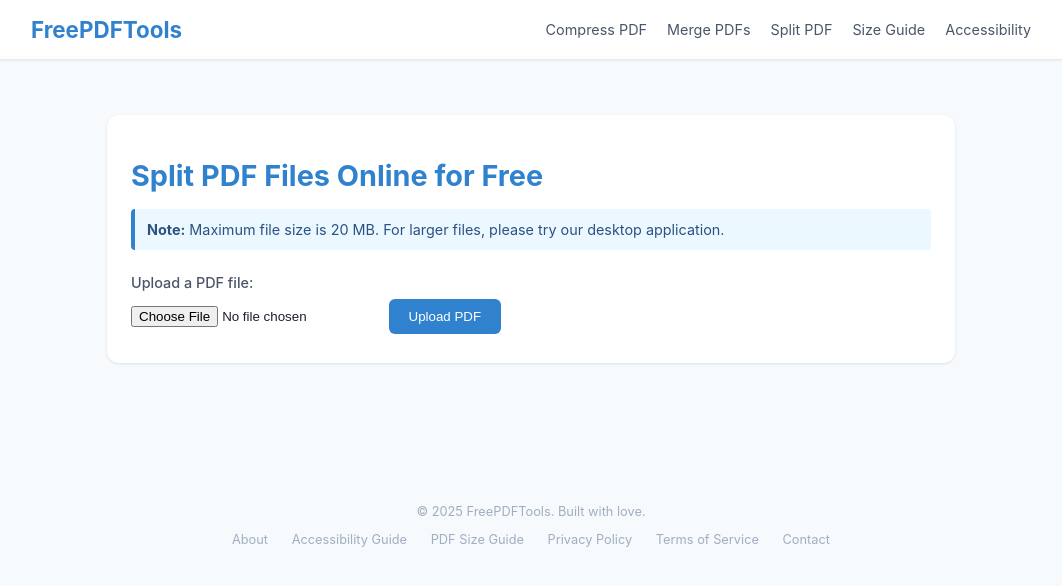
After one commit to someentropy/pdf-tools-site, a Flask app: page /split-pdf in a window 1280 px wide. The commit adds this page. Shown: the top 586 px of the page, without its empty margins (109-1171 px from the left). Run offline with Flask 3, Linux system fonts and the light colour scheme.

Commit message:
split function added

```diff
--- a/app/routes.py
+++ b/app/routes.py
@@ -1,7 +1,9 @@
+
 import subprocess
 import os
+import zipfile  # New import for PDF splitting
 from flask import Blueprint, render_template, request, send_file, current_app, redirect, url_for
-from PyPDF2 import PdfMerger
+from PyPDF2 import PdfMerger, PdfReader, PdfWriter  # Update PyPDF2 imports for splitting
 from werkzeug.utils import secure_filename
 import pikepdf
 from flask import send_from_directory
@@ -261,6 +263,8 @@ def contact():
 
 
 # Generate a sitemap.xml dynamically
+# Update this function in routes.py
+
 @app_routes.route("/sitemap.xml")
 def sitemap():
     """Generate a dynamic sitemap."""
@@ -268,6 +272,7 @@ def sitemap():
         {"loc": "/", "priority": "1.0"},
         {"loc": "/compress-pdf-online", "priority": "0.8"},
         {"loc": "/merge-pdf-files", "priority": "0.8"},
+        {"loc": "/split-pdf", "priority": "0.8"},
         {"loc": "/pdf-file-size-guide", "priority": "0.7"},
         {"loc": "/pdf-accessibility-guide", "priority": "0.7"},
         {"loc": "/about", "priority": "0.5"},
@@ -368,3 +373,54 @@ def delete_message():
         return redirect(f"/admin/messages?key={request.args.get('key')}&deleted=true")
     else:
         return "File not found", 404
+
+
+@app_routes.route("/split-pdf", methods=["GET", "POST"])
+def split_pdf():
+    if request.method == "POST":
+        if "file" in request.files:
+            file = request.files["file"]
+            if file.filename == "":
+                return render_template("split.html", error="No file selected")
+
+            filename = secure_filename(file.filename)
+            upload_path = os.path.join(UPLOAD_FOLDER, filename)
+            file.save(upload_path)
+
+            # Read the uploaded PDF
+            pdf_reader = PdfReader(upload_path)
+            total_pages = len(pdf_reader.pages)
+
+            return render_template("split.html", uploaded_file=filename, total_pages=total_pages)
+
+        elif "filename" in request.form:
+            filename = request.form.get("filename")
+            selected_pages = request.form.getlist("pages")
+
+            if not selected_pages:
+                return render_template("split.html", error="No pages selected")
+
+            input_path = os.path.join(UPLOAD_FOLDER, filename)
+            zip_filename = f"selected_pages_{os.path.splitext(filename)[0]}.zip"
+            zip_path = os.path.join(UPLOAD_FOLDER, zip_filename)
+
+            pdf_reader = PdfReader(input_path)
+
+            with zipfile.ZipFile(zip_path, "w") as zipf:
+                for page_num in selected_pages:
+                    page_index = int(page_num) - 1
+                    if 0 <= page_index < len(pdf_reader.pages):
+                        writer = PdfWriter()
+                        writer.add_page(pdf_reader.pages[page_index])
+
+                        page_filename = f"page_{page_num}.pdf"
+                        page_path = os.path.join(UPLOAD_FOLDER, page_filename)
+
+                        with open(page_path, "wb") as f:
+                            writer.write(f)
+                        zipf.write(page_path, arcname=page_filename)
+                        os.remove(page_path)
+
+            return render_template("split.html", success=True, download_link=f"/download?filename={zip_filename}")
+
+    return render_template("split.html")
--- a/app/templates/about.html
+++ b/app/templates/about.html
@@ -37,10 +37,11 @@
   <h2 style="font-size: 1.4rem; color: #2d3748; margin: 24px 0 16px;">Our Tools</h2>
 
   <div style="color: #4a5568; line-height: 1.6; margin-bottom: 24px;">
-    <p>We currently offer two core tools with plans to expand our offerings:</p>
+    <p>We currently offer three core tools with plans to expand our offerings:</p>
     <ul style="padding-left: 20px; margin: 16px 0;">
       <li><a href="/compress-pdf-online" style="color: #3182ce; text-decoration: none; font-weight: 500;">PDF Compression</a> — Reduce file sizes while maintaining quality</li>
       <li><a href="/merge-pdf-files" style="color: #3182ce; text-decoration: none; font-weight: 500;">PDF Merger</a> — Combine multiple documents into one file</li>
+      <li><a href="/split-pdf" style="color: #3182ce; text-decoration: none; font-weight: 500;">PDF Splitter</a> — Extract pages or split documents into separate files</li>
     </ul>
     <p>We also provide educational resources to help you work more effectively with PDFs:</p>
     <ul style="padding-left: 20px; margin: 16px 0;">
@@ -54,7 +55,7 @@
   <div style="color: #4a5568; line-height: 1.6; margin-bottom: 24px;">
     <p>We're continuously working to improve our existing tools and develop new features based on user feedback. Our roadmap includes:</p>
     <ul style="padding-left: 20px; margin: 16px 0;">
-      <li>PDF splitting tools</li>
+      <li>PDF to Word conversion</li>
       <li>Page rotation and reordering</li>
       <li>Basic PDF editing capabilities</li>
       <li>Form filling functionalities</li>
--- a/app/templates/layout.html
+++ b/app/templates/layout.html
@@ -89,6 +89,7 @@
       <nav class="mobile-center" style="display: flex; gap: 20px;" aria-label="Main Navigation">
         <a class="nav-link" href="/compress-pdf-online" style="font-size: 0.9rem; color: #4a5568; text-decoration: none; transition: color 0.2s;">Compress PDF</a>
         <a class="nav-link" href="/merge-pdf-files" style="font-size: 0.9rem; color: #4a5568; text-decoration: none; transition: color 0.2s;">Merge PDFs</a>
+        <a class="nav-link" href="/split-pdf" style="font-size: 0.9rem; color: #4a5568; text-decoration: none; transition: color 0.2s;">Split PDF</a>
         <a class="nav-link" href="/pdf-file-size-guide" style="font-size: 0.9rem; color: #4a5568; text-decoration: none; transition: color 0.2s;">Size Guide</a>
         <a class="nav-link" href="/pdf-accessibility-guide" style="font-size: 0.9rem; color: #4a5568; text-decoration: none; transition: color 0.2s;">Accessibility</a>
       </nav>
--- /dev/null
+++ b/app/templates/split.html
@@ -0,0 +1,72 @@
+{% extends "layout.html" %}
+{% block title %}Split PDF Files Online - Extract Pages Free | FreePDFTools{% endblock %}
+{% block description %}Split PDF files online for free. Extract specific pages or split a PDF into multiple files with our fast, secure tool. No signup required, instant download.{% endblock %}
+{% block keywords %}split PDF, extract PDF pages, divide PDF, PDF splitter, separate PDF pages{% endblock %}
+{% block og_title %}Split PDF Files Online for Free | FreePDFTools{% endblock %}
+{% block og_description %}Split PDF files and extract specific pages online for free. No signup required, fast and secure PDF splitting.{% endblock %}
+
+{% block content %}
+<div style="max-width: 800px; margin: 40px auto; padding: 24px; background-color: white; border-radius: 12px; box-shadow: 0 1px 3px rgba(0,0,0,0.1);">
+  <h1 style="font-size: 1.8rem; font-weight: bold; color: #3182ce; margin-bottom: 16px;">Split PDF Files Online for Free</h1>
+
+  <!-- File size limit notice -->
+  <div style="background-color: #ebf8ff; border-left: 4px solid #3182ce; padding: 12px; margin-bottom: 20px; border-radius: 4px;">
+    <p style="margin: 0; color: #2c5282; font-size: 0.9rem;">
+      <strong>Note:</strong> Maximum file size is 20 MB. For larger files, please try our desktop application.
+    </p>
+  </div>
+
+  {% if not uploaded_file and not success %}
+  <form method="POST" enctype="multipart/form-data" style="margin-top: 24px;">
+    <label style="display: block; font-size: 0.9rem; font-weight: 500; color: #4a5568; margin-bottom: 8px;">Upload a PDF file:</label>
+    <input type="file" name="file" accept="application/pdf" required style="margin-bottom: 12px;">
+    <button type="submit" style="background-color: #3182ce; color: white; padding: 10px 20px; border: none; border-radius: 6px; cursor: pointer;">Upload PDF</button>
+  </form>
+  {% endif %}
+
+  {% if uploaded_file %}
+  <form method="POST">
+    <input type="hidden" name="filename" value="{{ uploaded_file }}">
+    <p style="margin-bottom: 12px; color: #2d3748; font-weight: 500;">Select pages to extract:</p>
+
+    <div style="display: grid; grid-template-columns: repeat(auto-fit, minmax(100px, 1fr)); gap: 10px; margin-bottom: 16px;">
+      {% for page_num in range(1, total_pages + 1) %}
+      <label style="display: flex; align-items: center; font-size: 0.9rem; color: #2d3748;">
+        <input type="checkbox" name="pages" value="{{ page_num }}" style="margin-right: 6px;">
+        {{ page_num }}
+      </label>
+      {% endfor %}
+    </div>
+
+    <label style="display: inline-block; margin-bottom: 16px; font-size: 0.9rem; color: #2d3748;">
+      <input type="checkbox" onclick="toggleAll(this)" style="margin-right: 6px;"> Select All
+    </label>
+
+    <br>
+    <button type="submit" style="background-color: #3182ce; color: white; padding: 10px 20px; border: none; border-radius: 6px; cursor: pointer;">Extract Selected Pages</button>
+  </form>
+
+  <script>
+    function toggleAll(source) {
+      const checkboxes = document.querySelectorAll('input[name="pages"]');
+      for (const box of checkboxes) {
+        box.checked = source.checked;
+      }
+    }
+  </script>
+
+  {% endif %}
+
+  {% if error %}
+  <div style="margin-top: 20px; padding: 12px; background-color: #fff5f5; color: #c53030; border-left: 4px solid #e53e3e; border-radius: 4px;">
+    {{ error }}
+  </div>
+  {% endif %}
+
+  {% if success %}
+  <div style="margin-top: 20px; padding: 12px; background-color: #c6f6d5; color: #2f855a; border-left: 4px solid #38a169; border-radius: 4px;">
+    PDF split successful. <a href="{{ download_link }}">Download your file</a>
+  </div>
+  {% endif %}
+</div>
+{% endblock %}
```
Also changed, not shown: app/templates/index.html (+15 -2 lines).
